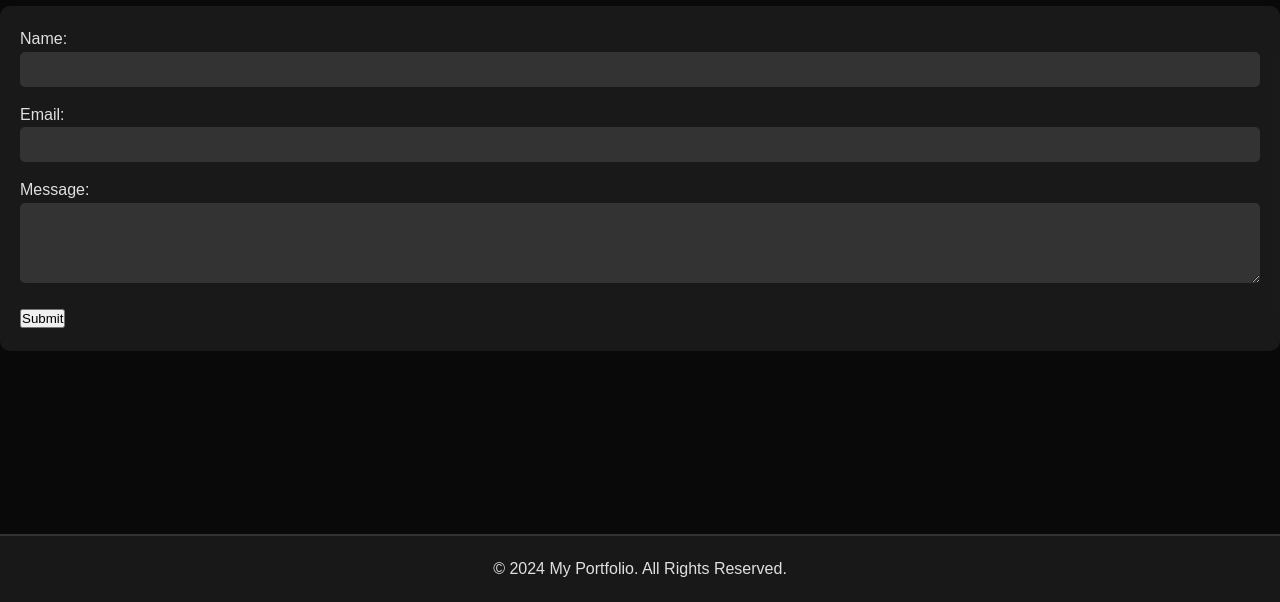
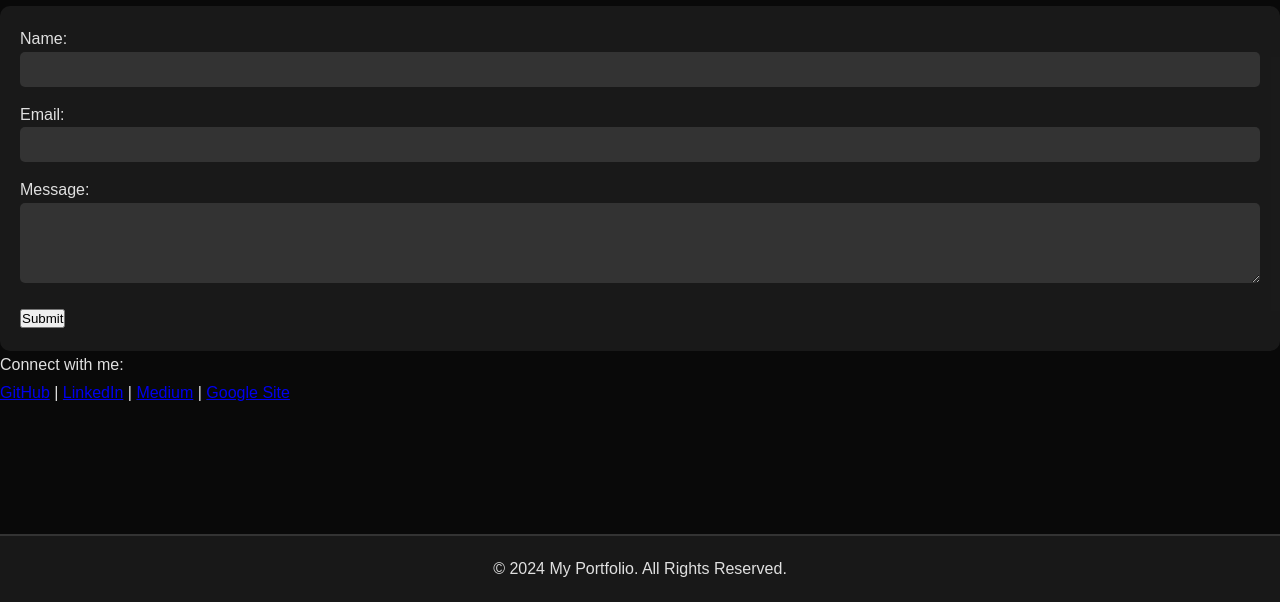
Before and after one commit to vishwaspw/My_portfolio, a plain HTML site: page contact.html in a window 1280 px wide. Shown: the part 198-800 px from the top of the page. Drawn offline with Linux system fonts and the light colour scheme.

Commit message:
Update contact.html

```diff
--- a/contact.html
+++ b/contact.html
@@ -18,6 +18,7 @@
       </ul>
     </nav>
   </header>
+
   <main>
     <section>
       <h2>Get in Touch</h2>
@@ -33,8 +34,17 @@
 
         <button type="submit">Submit</button>
       </form>
+
+      <div class="social-links">
+        <p>Connect with me:</p>
+        <a href="https://github.com/vishwaspw" target="_blank" rel="noopener">GitHub</a> |
+        <a href="https://linkedin.com/in/vishwas645" target="_blank" rel="noopener">LinkedIn</a> |
+        <a href="https://medium.com/@vishwasr" target="_blank" rel="noopener">Medium</a> |
+        <a href="https://sites.google.com/view/vishwas-r" target="_blank" rel="noopener">Google Site</a>
+      </div>
     </section>
   </main>
+
   <footer class="dark-mode">
     <p>&copy; 2024 My Portfolio. All Rights Reserved.</p>
   </footer>
```
